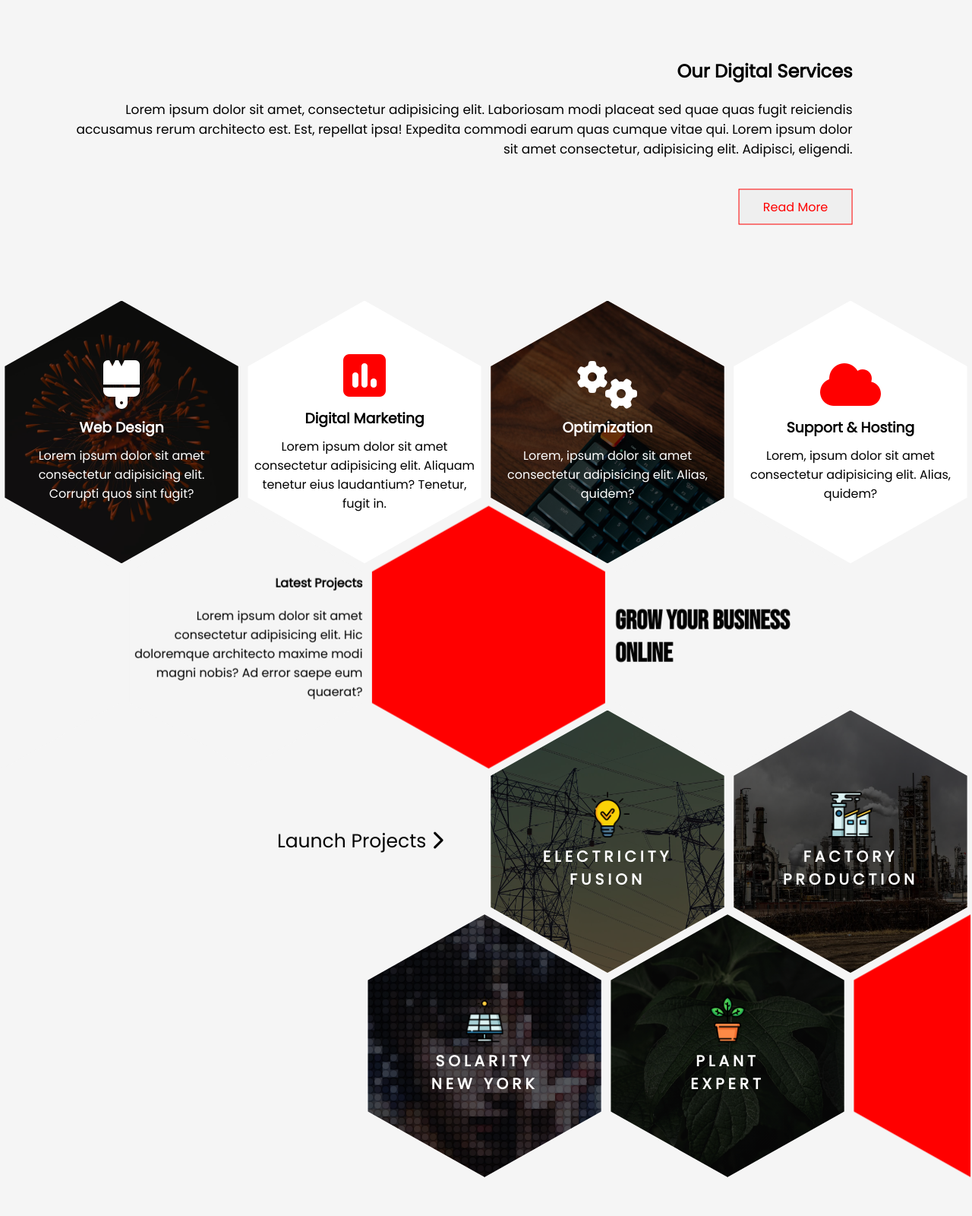
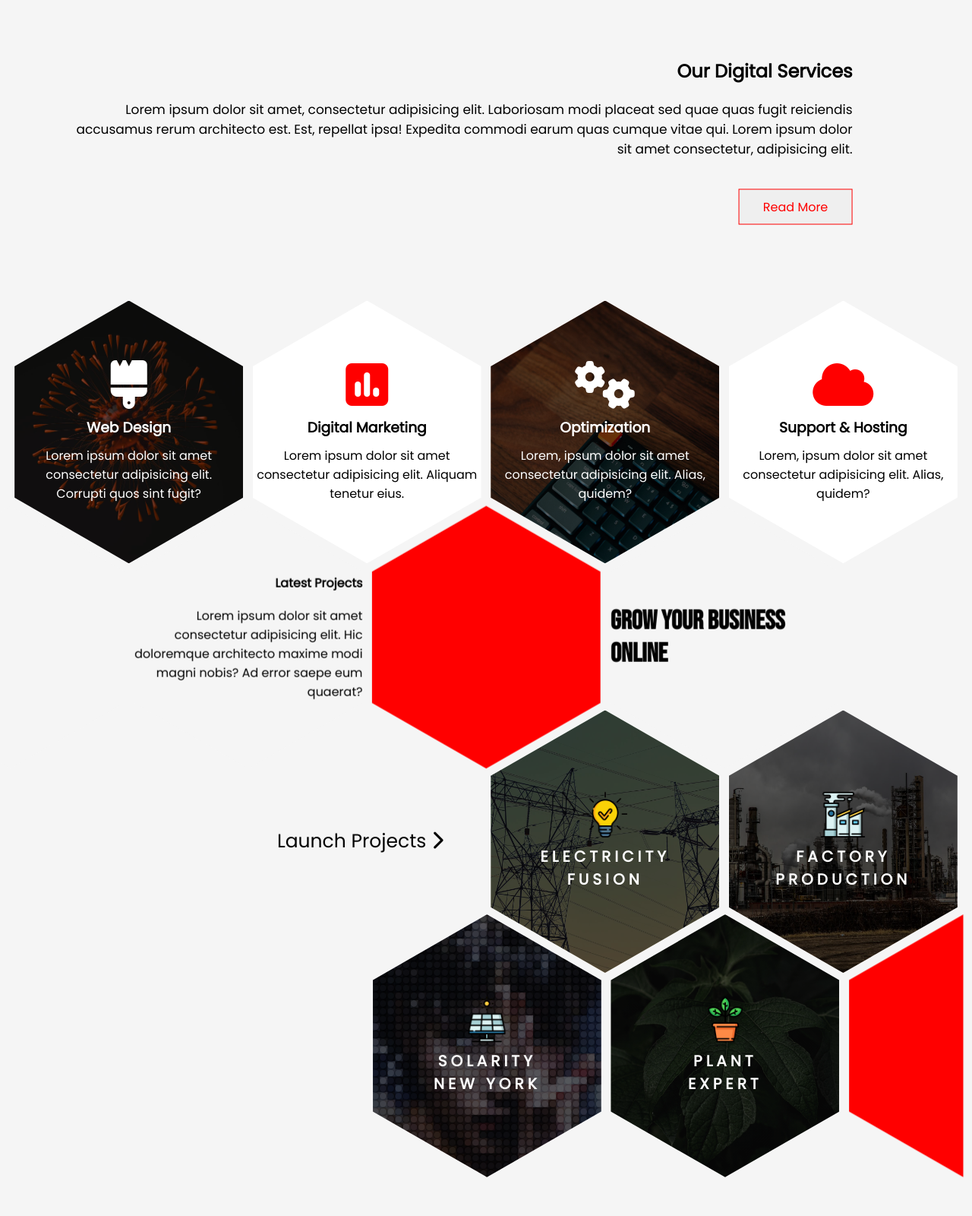
Before and after one commit to dejan1992/WESTWeb, a plain HTML site: page index.html in a window 1280 px wide. Shown: the part 800-2400 px from the top of the page at 76% size. Drawn offline with nearby package versions, Linux system fonts and the light colour scheme.

Commit message:
honeycomb size reduced

```diff
--- a/index.html
+++ b/index.html
@@ -70,7 +70,7 @@
           <p data-aos="fade-left" data-aos-duration="1000">Lorem ipsum dolor sit amet, consectetur adipisicing elit.
             Laboriosam modi placeat sed quae quas fugit
             reiciendis accusamus rerum architecto est. Est, repellat ipsa! Expedita commodi earum quas cumque vitae qui.
-            Lorem ipsum dolor sit amet consectetur, adipisicing elit. Adipisci, eligendi.</p>
+            Lorem ipsum dolor sit amet consectetur, adipisicing elit.</p>
           <button class="btn-primary">Read More</button>
         </div>
       </ul>
@@ -85,8 +85,7 @@
         <li class="honeycomb-cell">
           <i data-aos="fade-down" data-aos-duration="1000" class="fas fa-poll fa-4x"></i>
           <h3 id="digital-marketing">Digital Marketing</h3>
-          <p>Lorem ipsum dolor sit amet consectetur adipisicing elit. Aliquam tenetur eius laudantium? Tenetur, fugit
-            in.</p>
+          <p>Lorem ipsum dolor sit amet consectetur adipisicing elit. Aliquam tenetur eius.</p>
         </li>
         <li class="honeycomb-cell">
           <i data-aos="fade-down" data-aos-duration="1000" class="fas fa-cogs fa-4x"></i>
@@ -199,7 +198,7 @@
         <div data-aos="fade-up" data-aos-duration="1000" class="blog-row">
           <img src="../img/malachi-brooks-4qigzcWjVqc-unsplash.jpg" alt="mother board">
           <div class="blog-text">
-            <h1 class="blog-title">What Does a Website Coast</h1>
+            <h1 class="blog-title">What is Search Engine Marketing</h1>
             <p class="blog-par">
               Lorem ipsum, dolor sit amet consectetur adipisicing elit. Qui consequatur vel atque deserunt omnis nam
               magni optio beatae dolor quos...
@@ -212,7 +211,7 @@
         <div data-aos="fade-up" data-aos-duration="1000" class="blog-row">
           <img src="../img/alex-diaz-1Zdp6WCE5tg-unsplash.jpg" alt="road">
           <div class="blog-text">
-            <h1 class="blog-title">Most Effective Strattegy</h1>
+            <h1 class="blog-title">Most Effective Strattegy for SEO</h1>
             <p class="blog-par">
               Lorem ipsum, dolor sit amet consectetur adipisicing elit. Qui consequatur vel atque deserunt omnis nam
               magni optio beatae dolor quos...
@@ -225,7 +224,7 @@
         <div data-aos="fade-up" data-aos-duration="1000" class="blog-row">
           <img src="../img/windows-72LU8QlGs5E-unsplash.jpg" alt="people">
           <div class="blog-text">
-            <h1 class="blog-title">What Does a Website Coast</h1>
+            <h1 class="blog-title">What is Responsive Web Design</h1>
             <p class="blog-par">
               Lorem ipsum, dolor sit amet consectetur adipisicing elit. Qui consequatur vel atque deserunt omnis nam
               magni optio beatae dolor quos...
--- a/styles/_services.scss
+++ b/styles/_services.scss
@@ -23,7 +23,7 @@
       &:first-child{
         background: $primaryColor;
       }
-      width:24vw;
+      width:23.5vw;
       height: 27vw;
       clip-path: polygon(50% 0, 100% 25%, 100% 75%, 50% 100%, 0 75%, 0 25%);
        margin: 0 0.5vw;
@@ -132,7 +132,7 @@
       }
     }
 
-    width:24vw;
+    width:23.5vw;
     height: 27vw;
     clip-path: polygon(50% 0, 100% 25%, 100% 75%, 50% 100%, 0 75%, 0 25%);
     margin: 0 0.5vw;
@@ -185,7 +185,7 @@
       }
     }
 
-    width:24vw;
+    width:23.5vw;
     height: 27vw;
     clip-path: polygon(50% 0, 100% 25%, 100% 75%, 50% 100%, 0 75%, 0 25%);
     margin: 0 0.5vw;
@@ -308,7 +308,7 @@
     }
   }
 
-    width:24vw;
+    width:23.5vw;
     height: 27vw;
     clip-path: polygon(50% 0, 100% 25%, 100% 75%, 50% 100%, 0 75%, 0 25%);
      margin: 0 0.5vw;
@@ -428,7 +428,7 @@
       background: $primaryColor;
       clip-path: polygon(0 25%, 50% 0, 50% 100%, 0 75%);
     }
-    width:24vw;
+    width:23.5vw;
     height: 27vw;
     clip-path: polygon(50% 0, 100% 25%, 100% 75%, 50% 100%, 0 75%, 0 25%);
     margin: 0 0.5vw;
```
Also changed, not shown: styles/style.css, 1 other file.
